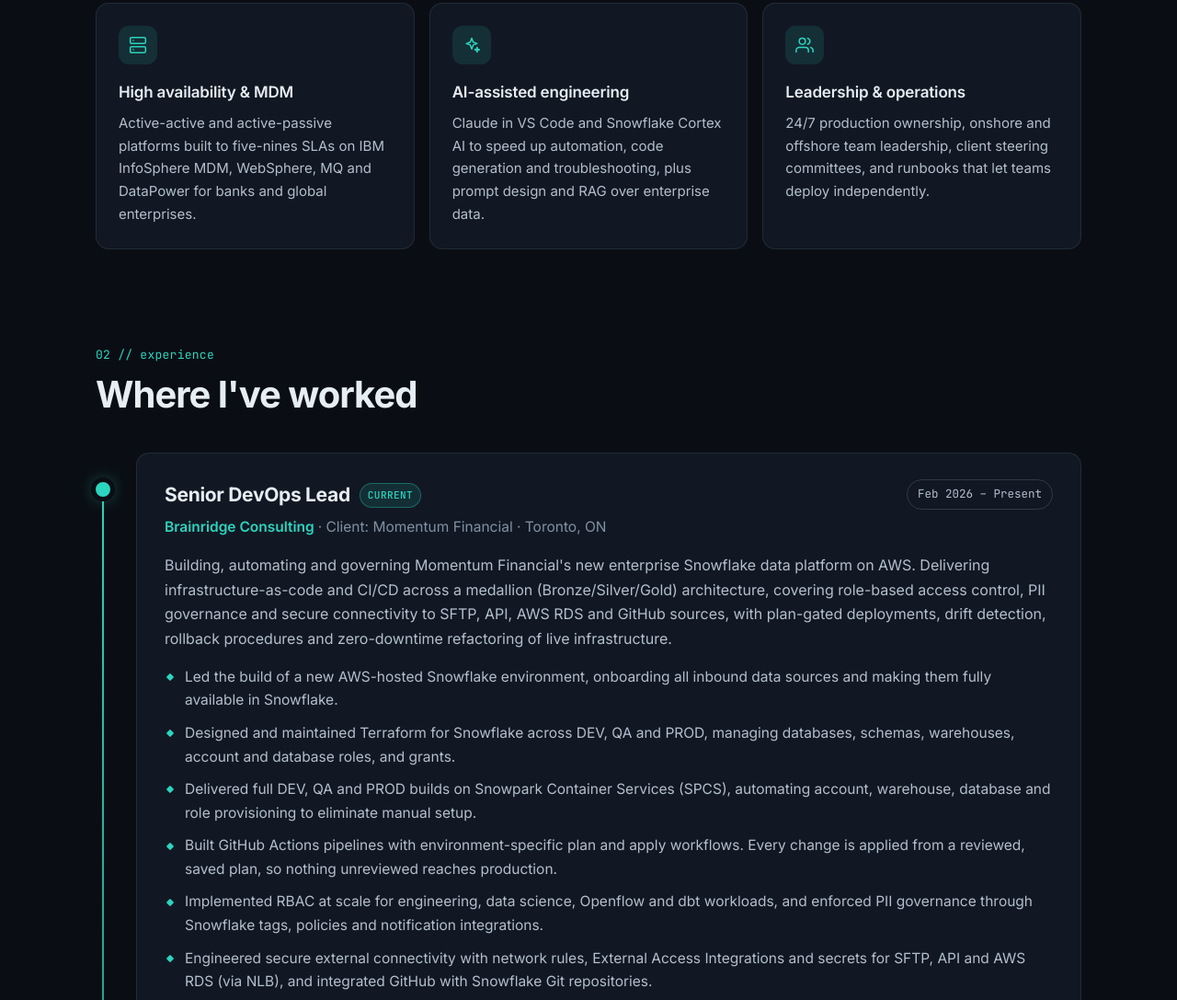
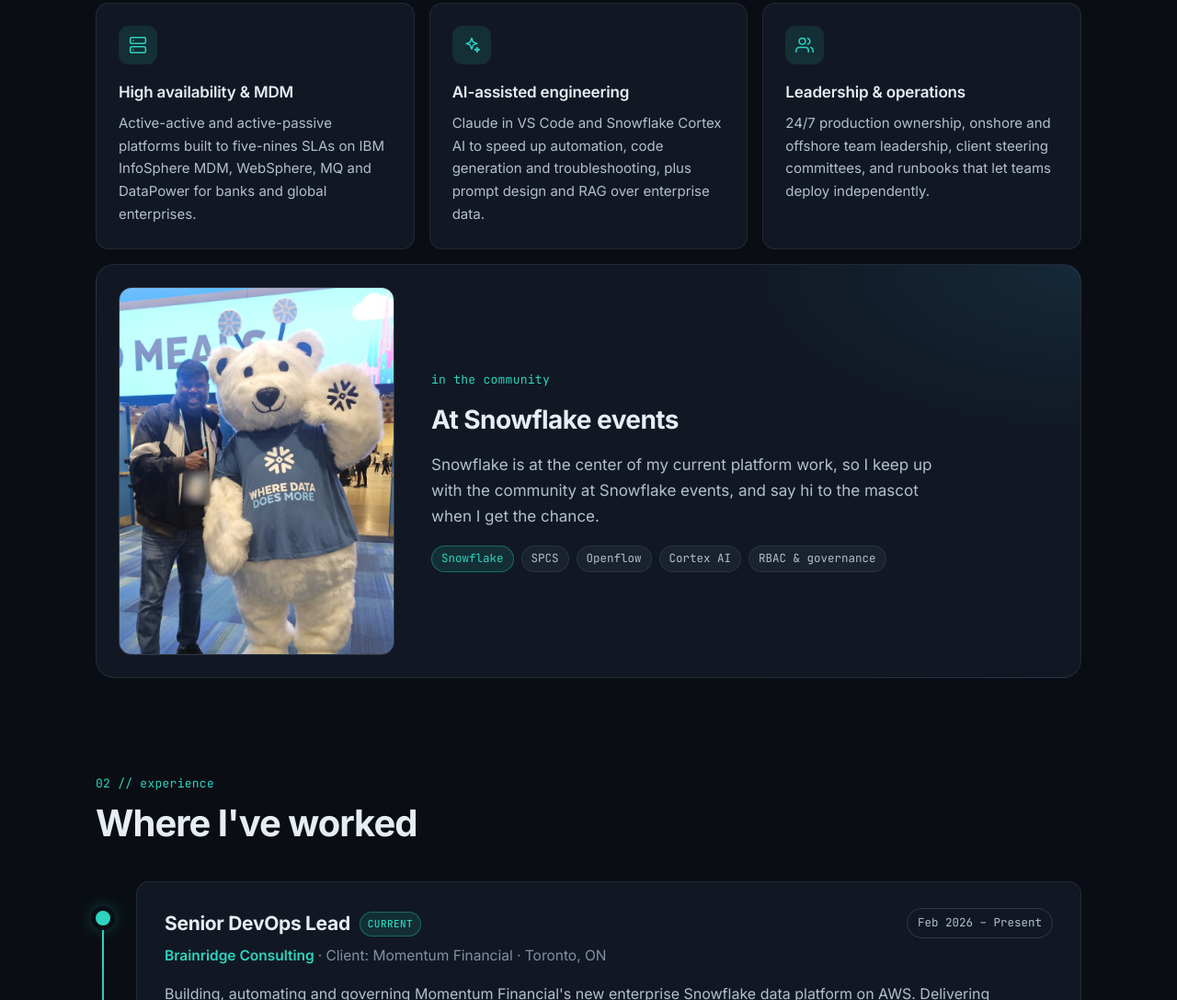
Before and after one commit to gsubrama2010-infra/gsubrama2010-infra.github.io, a plain HTML site: page index.html in a window 1280 px wide. Shown: the part 1933-3020 px from the top of the page at 92% size. Drawn offline with Linux system fonts and the light colour scheme.

Commit message:
Add Snowflake event photo to About section
Conference badge (name and QR code) blurred before publishing.

Co-Authored-By: Claude Opus 5.5 <noreply@anthropic.com>

```diff
--- a/assets/css/style.css
+++ b/assets/css/style.css
@@ -254,6 +254,20 @@ svg { width: 18px; height: 18px; fill: none; stroke: currentColor; stroke-width:
 .card h4 { font-size: 17px; font-weight: 600; margin: 0 0 8px; letter-spacing: -0.01em; }
 .card p { margin: 0; color: var(--text-2); font-size: 15px; }
 
+/* Community photo card */
+.community {
+  display: grid; grid-template-columns: minmax(0, 300px) 1fr; gap: 40px; align-items: center;
+  margin-top: 16px; padding: 24px; border-radius: 20px; border: 1px solid var(--border);
+  background: radial-gradient(520px 260px at 100% 0%, rgba(56, 189, 248, 0.1), transparent 70%), var(--surface);
+}
+.community-photo { margin: 0; }
+.community-photo img {
+  display: block; width: 100%; height: auto; aspect-ratio: 3 / 4; object-fit: cover;
+  border-radius: 14px; border: 1px solid var(--border-strong);
+}
+.community-text h3 { margin: 0 0 12px; font-size: clamp(22px, 2.6vw, 28px); letter-spacing: -0.02em; }
+.community-text p:not(.section-kicker) { margin: 0 0 18px; max-width: 34em; color: var(--text-2); font-size: 17px; }
+
 /* ---------- Experience timeline ---------- */
 .timeline { position: relative; display: grid; gap: 24px; }
 .timeline::before {
@@ -444,6 +458,7 @@ svg { width: 18px; height: 18px; fill: none; stroke: currentColor; stroke-width:
   .portrait::after { inset: 12px -12px -12px 12px; border-radius: 22px; }
   .about-grid { grid-template-columns: 1fr; gap: 36px; }
   .project-grid, .interests { grid-template-columns: repeat(2, 1fr); }
+  .community { grid-template-columns: minmax(0, 240px) 1fr; gap: 28px; }
   .credentials { grid-template-columns: 1fr 1fr; }
   .cards, .earlier { grid-template-columns: repeat(2, 1fr); }
   .brand-name { display: none; }
@@ -490,6 +505,9 @@ svg { width: 18px; height: 18px; fill: none; stroke: currentColor; stroke-width:
   .engagement { padding: 18px; }
   .early-list .mini-date { margin-left: 0; width: 100%; }
   .credentials, .project-grid, .interests { grid-template-columns: 1fr; }
+  .community { grid-template-columns: 1fr; gap: 20px; padding: 16px 16px 22px; }
+  .community-text { padding-inline: 4px; }
+  .community-text p:not(.section-kicker) { font-size: 16px; }
   .project { padding: 24px 18px; }
   .pblock { padding: 18px; }
   .project-stats dd { font-size: 26px; }
--- a/index.html
+++ b/index.html
@@ -171,6 +171,20 @@
           <p>24/7 production ownership, onshore and offshore team leadership, client steering committees, and runbooks that let teams deploy independently.</p>
         </article>
       </div>
+
+      <article class="community reveal">
+        <figure class="community-photo">
+          <img src="assets/img/snowflake-event.jpg" width="720" height="960" alt="Ganesh giving a thumbs-up next to the Snowflake polar bear mascot at a Snowflake conference" loading="lazy">
+        </figure>
+        <div class="community-text">
+          <p class="section-kicker">in the community</p>
+          <h3>At Snowflake events</h3>
+          <p>Snowflake is at the center of my current platform work, so I keep up with the community at Snowflake events, and say hi to the mascot when I get the chance.</p>
+          <ul class="chips" aria-label="Snowflake features I work with">
+            <li class="chip key">Snowflake</li><li class="chip">SPCS</li><li class="chip">Openflow</li><li class="chip">Cortex AI</li><li class="chip">RBAC &amp; governance</li>
+          </ul>
+        </div>
+      </article>
     </section>
 
     <!-- EXPERIENCE -->
```
Also changed, not shown: README.md, assets/img/snowflake-event.jpg (added).
